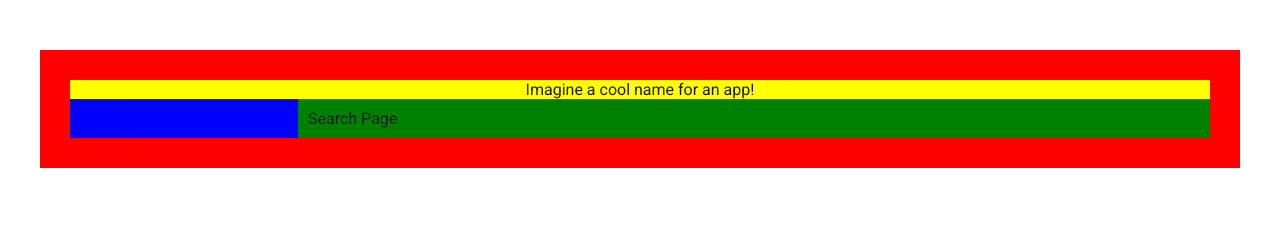
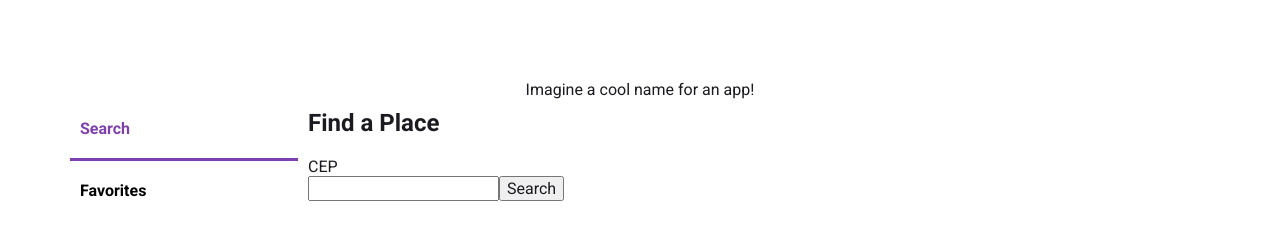
Before and after one commit to jeffersonRibeiro/luizalabs-front-end, a React app: page /search in a window 1280 px wide. Built offline with nearby package versions, Linux system fonts and the light colour scheme.

Commit message:
search page - basic input [skip ci]

```diff
--- a/src/components/App/style.scss
+++ b/src/components/App/style.scss
@@ -1,17 +1,14 @@
 .app {
-  background: red;
   max-width: 1200px;
   margin: 50px auto 0 auto;
   padding: 30px;
 
   &-title {
     text-align: center;
-    background: yellow;
   }
 
   &-content {
     display: flex;
-    background: blue;
   }
 
   .navigation-items {
@@ -21,6 +18,5 @@
   main {
     padding: 10px;
     width: 80%;
-    background: green;
   }
 }
--- a/src/components/NavigationItems/index.js
+++ b/src/components/NavigationItems/index.js
@@ -5,7 +5,7 @@ import NavigationItem from './NavigationItem';
 import './style.scss';
 
 const NavigationItems = () => (
-  <nav class="navigation-items">
+  <nav className="navigation-items">
     <ul>
       <NavigationItem path="/search" value="Search" />
       <NavigationItem path="/favorites" value="Favorites" />
--- a/src/components/NavigationItems/style.scss
+++ b/src/components/NavigationItems/style.scss
@@ -5,8 +5,22 @@
     list-style-type: none;
 
     li {
+      &:hover {
+        background: #eee;
+      }
+
       a {
+        color: black;
         text-decoration: none;
+        border-bottom: 3px solid transparent;
+        padding: 20px 10px;
+        display: block;
+        font-weight: 700;
+
+        &.active {
+          border-bottom: 3px solid #7e40af;
+          color: #7e40af;
+        }
       }
     }
   }
--- /dev/null
+++ b/src/components/SearchForm/index.js
@@ -0,0 +1,35 @@
+import React, { Component } from 'react';
+
+class SearchForm extends Component {
+  state = {
+    cep: ''
+  };
+
+  handleSubmit = e => {
+    e.preventDefault();
+    console.log(this.state.cep);
+  };
+
+  handleChange = prop => e => {
+    this.setState({ [prop]: e.target.value });
+  };
+
+  render() {
+    const { cep } = this.state;
+
+    return (
+      <form onSubmit={this.handleSubmit} className="search-form">
+        <div>CEP</div>
+        <input
+          type="text"
+          name="cep"
+          onChange={this.handleChange('cep')}
+          value={cep}
+        />
+        <input type="submit" value="Search" />
+      </form>
+    );
+  }
+}
+
+export default SearchForm;
--- a/src/index.scss
+++ b/src/index.scss
@@ -1,4 +1,4 @@
-@import url('https://fonts.googleapis.com/css?family=Roboto');
+@import url('https://fonts.googleapis.com/css?family=Roboto:300,400,700');
 
 body {
   margin: 0;
--- a/src/scenes/Search/index.js
+++ b/src/scenes/Search/index.js
@@ -1,5 +1,11 @@
 import React from 'react';
+import SearchForm from '../../components/SearchForm';
 
-const Search = () => <React.Fragment>Search Page</React.Fragment>;
+const Search = () => (
+  <React.Fragment>
+    <h2>Find a Place</h2>
+    <SearchForm />
+  </React.Fragment>
+);
 
 export default Search;
```
Also changed, not shown: public/normalize.css.
